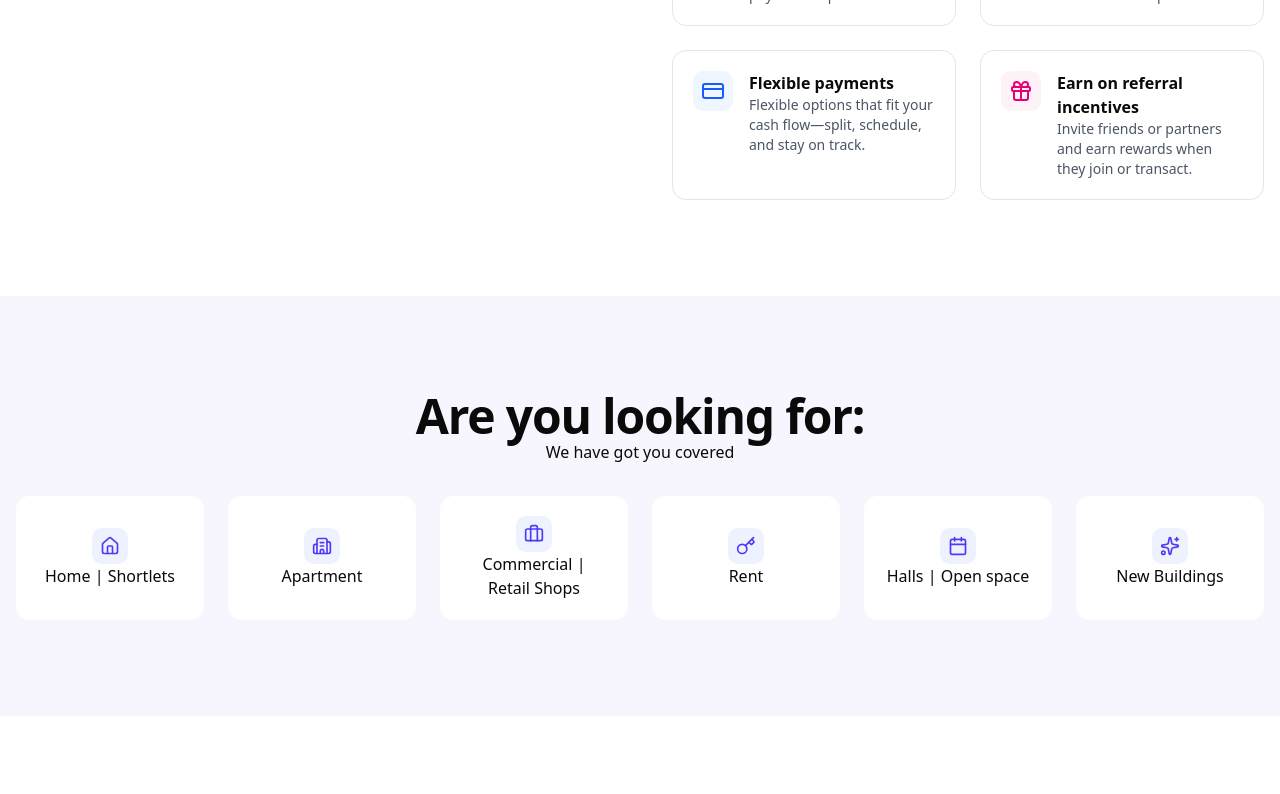
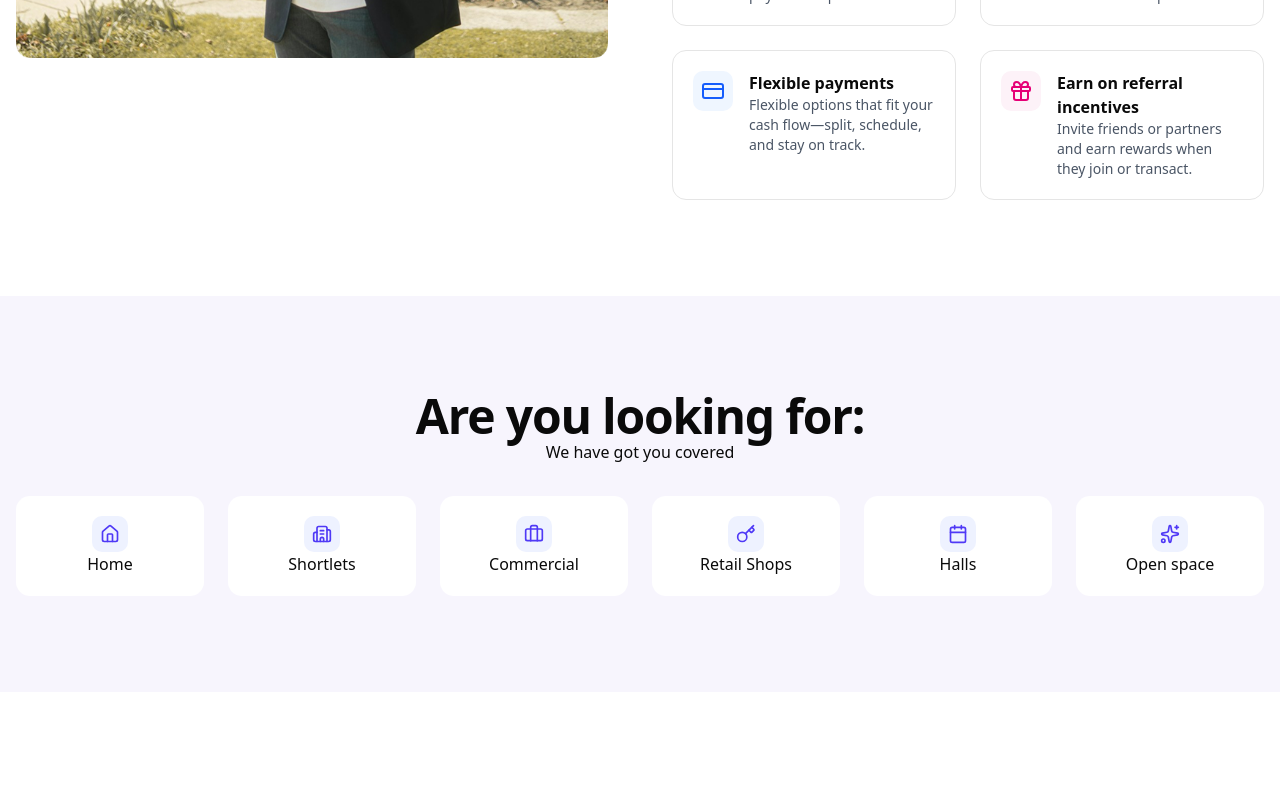
Before and after one commit to smoothrent/smoothrent-web, a Next.js app: page / in a window 1280 px wide. Shown: the part 1542-2336 px from the top of the page. Built offline with nearby package versions, Linux system fonts and the light colour scheme.

Commit message:
fixed issues

```diff
--- a/components/Forms/Waitlist.tsx
+++ b/components/Forms/Waitlist.tsx
@@ -22,8 +22,8 @@ const Waitlist = () => {
   }, []);
 
   return (
-    <section className="max-w-2xl mx-auto px-4 py-16">
-      <div ref={containerRef} className="mt-8" aria-live="polite" />
+    <section className="max-w-2xl mx-auto px-4 md:py-16">
+      <div ref={containerRef} className="md:mt-8" aria-live="polite" />
 
       <noscript>
         <a href={`https://smooth-rent.kit.com/${CK_UID}`}>Open the form</a>
--- a/components/Home/About.tsx
+++ b/components/Home/About.tsx
@@ -12,7 +12,7 @@ const About = () => {
   return (
     <div className="max-w-7xl mx-auto px-4 py-24" id="why">
       <div className="grid grid-cols-1 md:grid-cols-2 gap-16">
-        <div>
+        <div className="pt-6 md:pt-16">
           <img src="/home3.png" />
         </div>
         <div className="About ">
--- a/components/Home/Join.tsx
+++ b/components/Home/Join.tsx
@@ -12,7 +12,7 @@ const Join = () => {
           Enter your details to get updates and perks.
         </p>
       </div>
-      <div className="grid grid-cols-1 md:grid-cols-2 gap-16">
+      <div className="grid grid-cols-1 md:grid-cols-2 gap-8 md:gap-16">
         <div className="pt-16">
           <img src="/homeA.png" className="border border-[#" />
         </div>
--- a/components/Home/Looking.tsx
+++ b/components/Home/Looking.tsx
@@ -9,12 +9,12 @@ import {
 } from "lucide-react";
 
 const categories = [
-  { label: "Home | Shortlets", icon: Home },
-  { label: "Apartment", icon: Building2 },
-  { label: "Commercial | Retail Shops", icon: Briefcase },
-  { label: "Rent", icon: Key },
-  { label: "Halls | Open space", icon: Calendar },
-  { label: "New Buildings", icon: Sparkles },
+  { label: "Home", icon: Home },
+  { label: "Shortlets", icon: Building2 },
+  { label: "Commercial", icon: Briefcase },
+  { label: "Retail Shops", icon: Key },
+  { label: "Halls", icon: Calendar },
+  { label: "Open space", icon: Sparkles },
 ];
 
 const Looking = () => {
```
